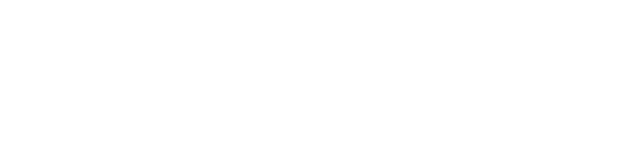
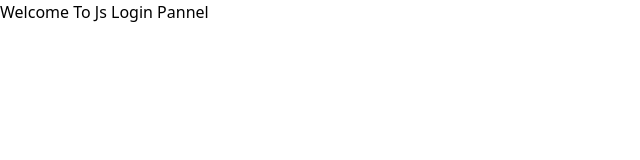
Before and after one commit to HazhirGhafoori/magnet-digikala, a website: page index.html in a window 1280 px wide. Shown: the whole page, without its empty margins (0-640 px from the left). Drawn offline with Linux system fonts and the light colour scheme.

Commit message:
add TailWind Css To project

```diff
--- a/index.html
+++ b/index.html
@@ -6,10 +6,12 @@
     <meta http-equiv="X-UA-Compatible" content="IE=edge">
     <meta name="viewport" content="width=device-width, initial-scale=1.0">
     <title>Login Pannel</title>
+
+    <link href="/dist/output.css" rel="stylesheet">
 </head>
 
 <body>
-
+    <h1 class=" border-rose-800">Welcome To Js Login Pannel</h1>
 </body>
 
 </html>
--- /dev/null
+++ b/package.json
@@ -0,0 +1,5 @@
+{
+  "devDependencies": {
+    "tailwindcss": "^3.3.1"
+  }
+}
--- /dev/null
+++ b/src/input.css
@@ -0,0 +1,3 @@
+@tailwind base;
+@tailwind components;
+@tailwind utilities;
--- /dev/null
+++ b/tailwind.config.js
@@ -0,0 +1,8 @@
+/** @type {import('tailwindcss').Config} */
+module.exports = {
+    content: ["./src/**/*.{html,js}"],
+    theme: {
+        extend: {},
+    },
+    plugins: [],
+}
```
Also changed, not shown: dist/output.css (added), src/css/css-tailwind.css (added), 1 other file.
